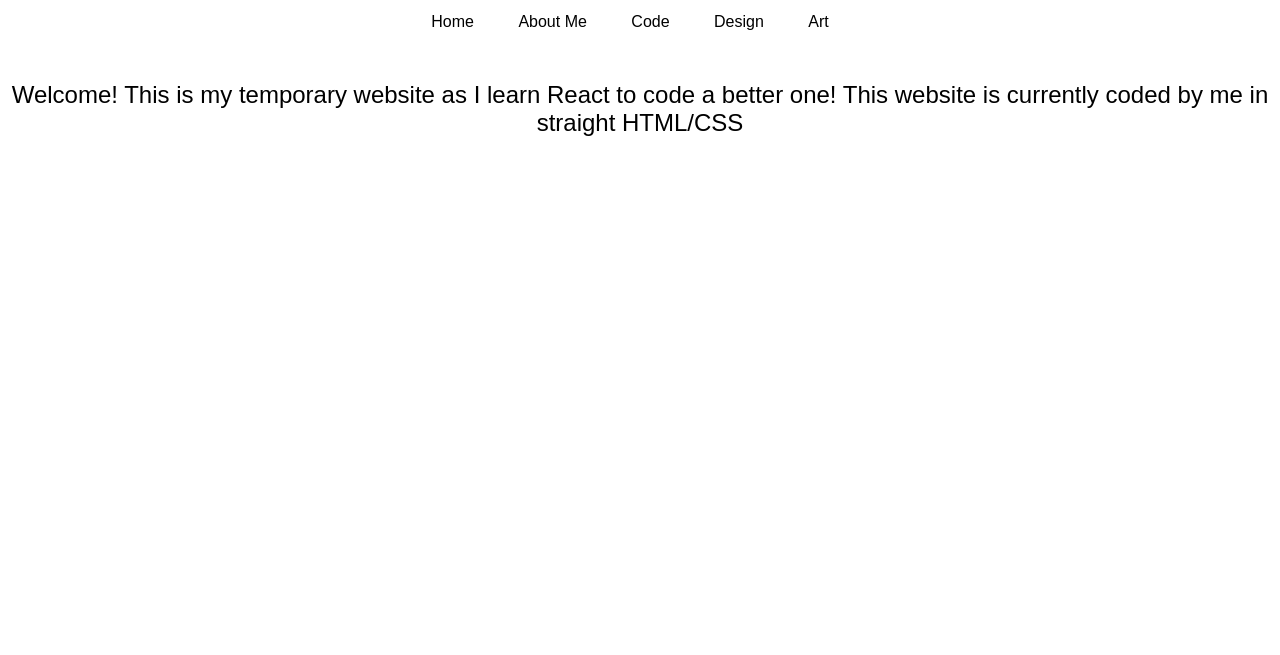
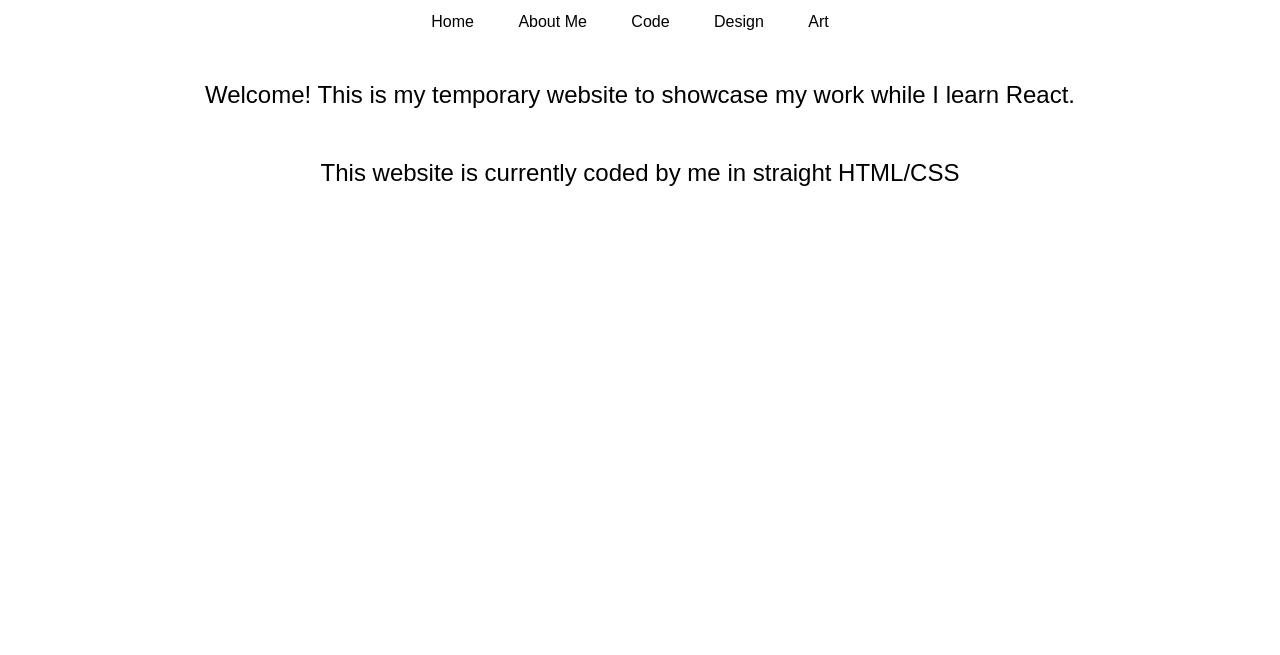
Before and after one commit to zachmarino234/Tactical-Media-Project, a plain HTML site: page index.html in a window 1280 px wide. Shown: the part 145-800 px from the top of the page. Drawn offline with Linux system fonts and the light colour scheme; a web font is replaced by a local one.

Commit message:
add text

```diff
--- a/index.html
+++ b/index.html
@@ -20,4 +20,5 @@
     </nav>
 </div>
 
-<p class="bodyText">Welcome! This is my temporary website as I learn React to code a better one! This website is currently coded by me in straight HTML/CSS</p>
+<p class="bodyText">Welcome! This is my temporary website to showcase my work while I learn React.</p>
+<p class="bodyText">This website is currently coded by me in straight HTML/CSS</p>
```
